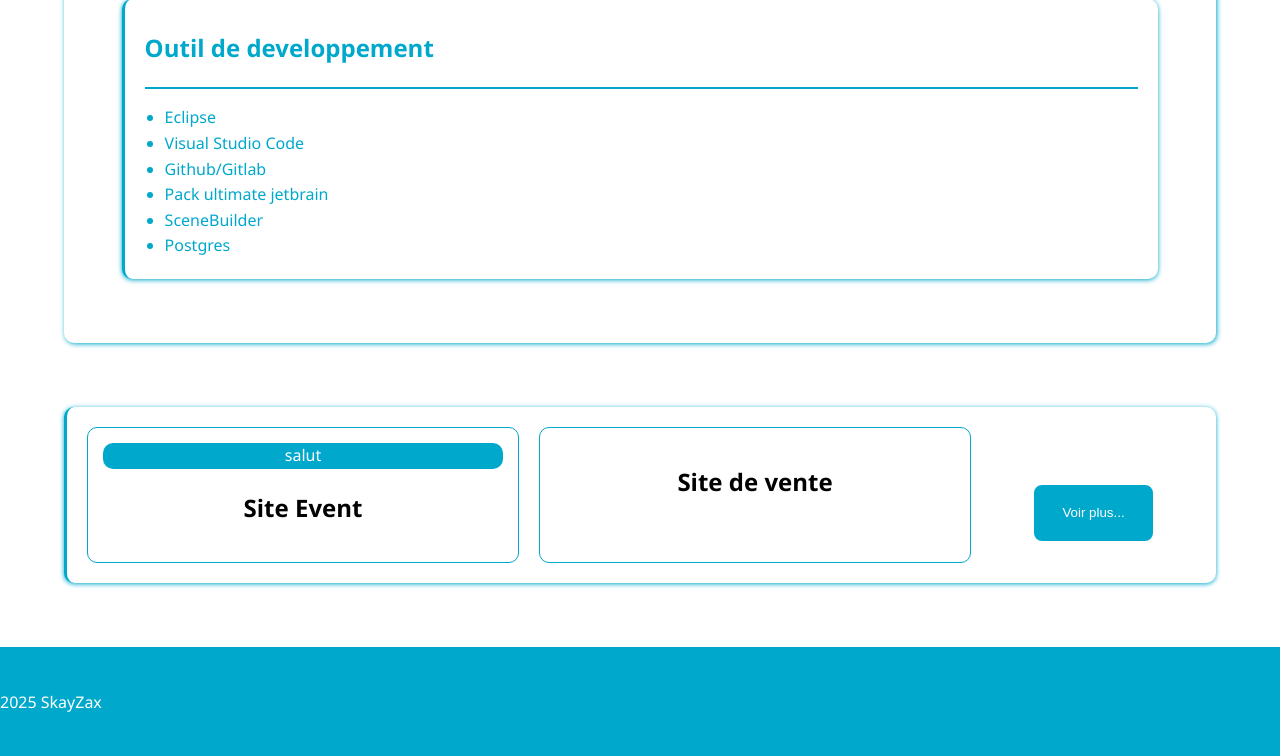
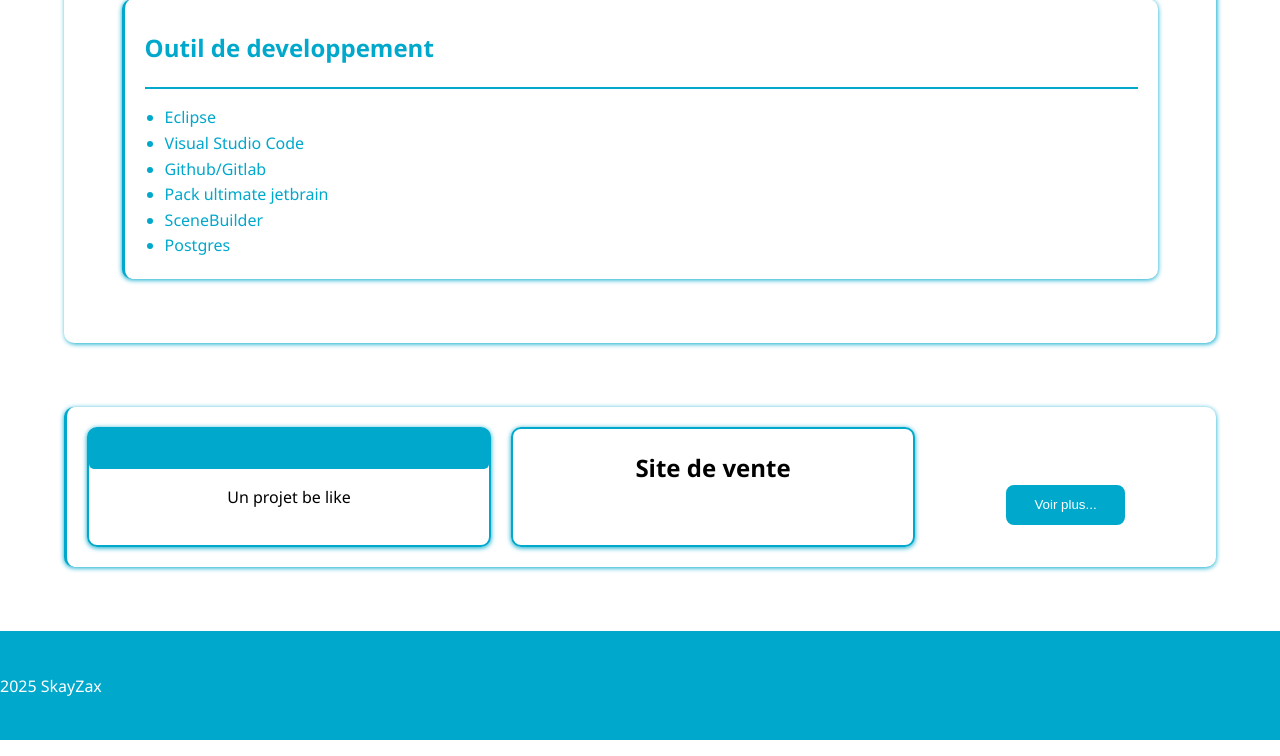
Before and after one commit to SkayZax/site_internet, a PHP site: page / in a window 1280 px wide. Shown: the part 1092-1848 px from the top of the page. Run offline with PHP 8.4, Linux system fonts and the light colour scheme.

Commit message:
projet refonte

```diff
--- a/index.html
+++ b/index.html
@@ -54,9 +54,12 @@
  </div>
  <section class="container-projet">
      <div class="projet">
-         <div class="couleur">salut</div>
+         <div class="projet-header">
 
-        <h2>Site Event</h2>
+
+
+     </div>
+         <p>Un projet be like</p>
      </div>
      <div class="projet">
          <h2>Site de vente</h2>
--- a/styles.css
+++ b/styles.css
@@ -122,20 +122,19 @@ hr{
     display: flex;
     flex-direction: column;
     flex: 0 1 400px;
-    border: 1px solid #00a8cc;
-    background-color: white;
+    border: 2px solid #00a8cc;
+    box-shadow: 0px 1px 5px #00a8cc;
+    background-color: transparent;
     border-radius: 10px;
-    padding: 15px;
+    padding: 0;
     text-align: center;
 }
-.couleur {
 
+.projet-header{
     background-color: #00a8cc;
-    border-radius: 10px;
-    display: flex;
-    justify-content: center;
-    align-items: center;
-    color: white;
+    padding: 20px;
+    text-align: center;
+    border-radius: 5px;
 }
 
 .projet img{
@@ -143,6 +142,7 @@ hr{
     height: 50px;
     background-color: #00a8cc;
 }
+
 footer {
     background-color: #00a8cc;
     color: white;
```
